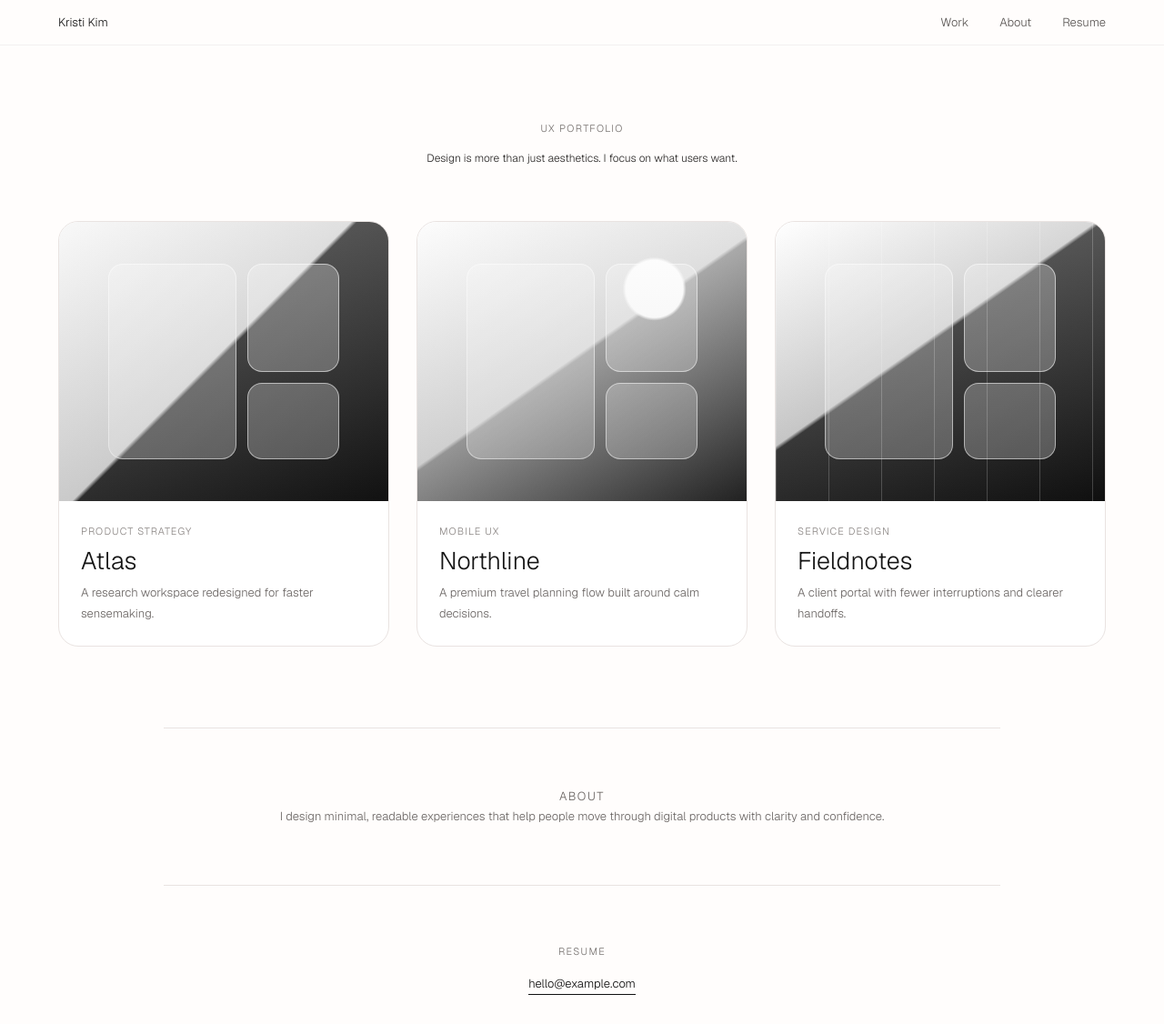
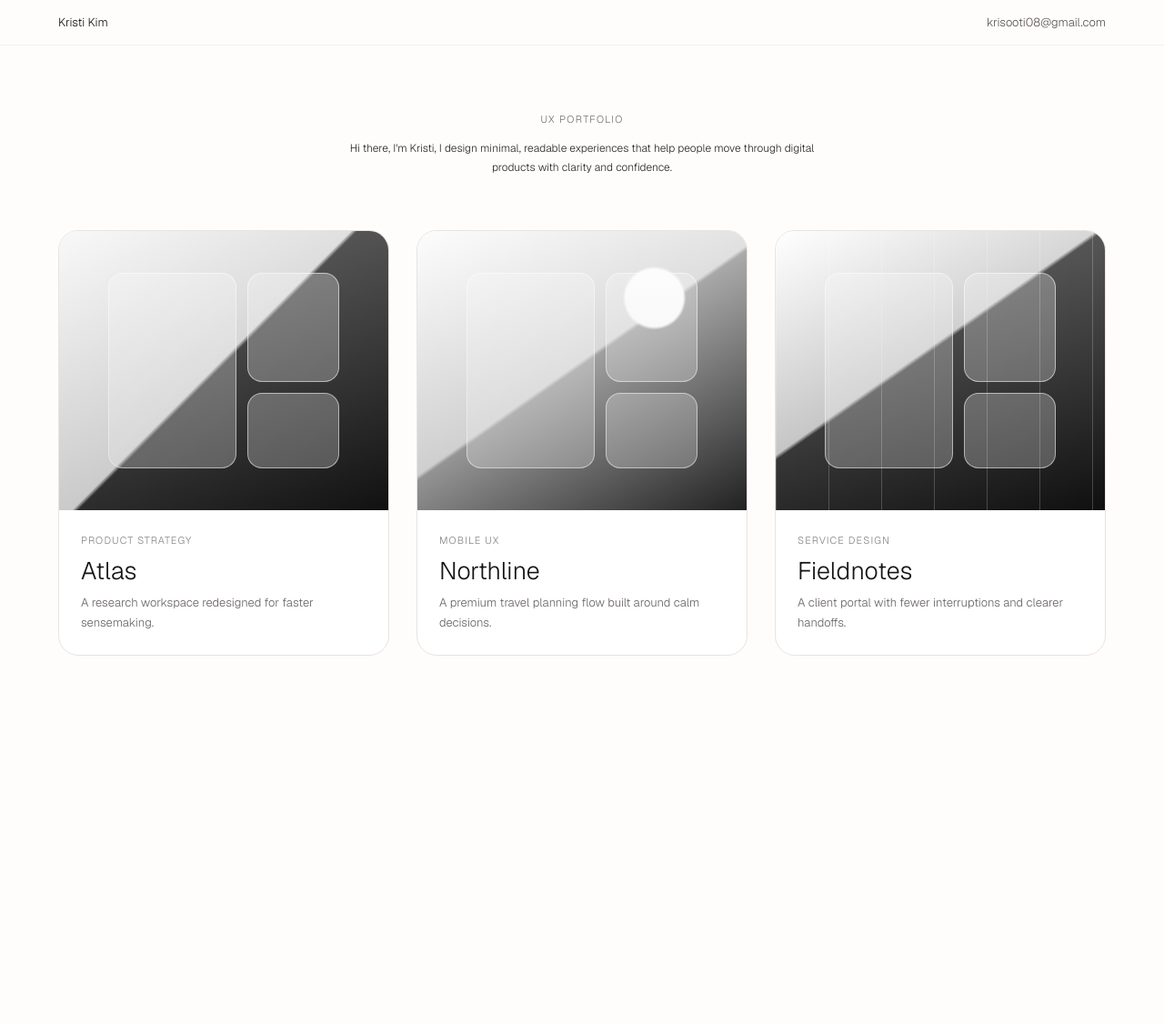
Before and after one commit to krisooti/Portfolio, a Next.js app: page / in a window 1280 px wide. Shown: the top 1126 px of the page at 91% size. After the commit the page ends 800 px from the top, so only its background shows below. Built offline with nearby package versions, Linux system fonts and the light colour scheme.

Commit message:
Update intro and contact nav

```diff
--- a/app/page.tsx
+++ b/app/page.tsx
@@ -16,9 +16,7 @@ export default function Home() {
           Kristi Kim
         </Link>
         <nav className="nav-links">
-          <a href="#work">Work</a>
-          <a href="#about">About</a>
-          <a href="#resume">Resume</a>
+          <a href="mailto:krisooti08@gmail.com">krisooti08@gmail.com</a>
         </nav>
       </header>
 
@@ -26,7 +24,9 @@ export default function Home() {
         <div className="intro-block">
           <p className="eyebrow">UX portfolio</p>
           <h1 id="intro-title">
-            Design is more than just aesthetics. I focus on what users want.
+            Hi there, I&apos;m Kristi, I design minimal, readable experiences
+            that help people move through digital products with clarity and
+            confidence.
           </h1>
         </div>
 
@@ -54,19 +54,6 @@ export default function Home() {
           ))}
         </div>
       </section>
-
-      <section id="about" className="about-section">
-        <p className="eyebrow">About</p>
-        <p>
-          I design minimal, readable experiences that help people move through
-          digital products with clarity and confidence.
-        </p>
-      </section>
-
-      <section id="resume" className="resume-section">
-        <p className="eyebrow">Resume</p>
-        <a href="mailto:hello@example.com">hello@example.com</a>
-      </section>
     </main>
   );
 }
```
Also changed, not shown: 1 other file (tests, documents, lock files or other folders).
